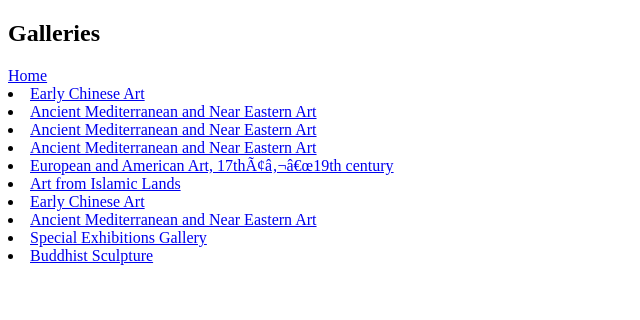
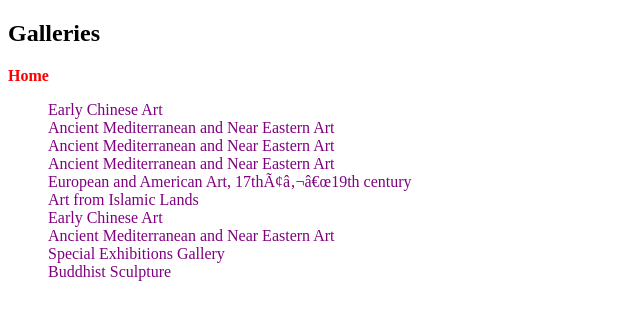
Before and after one commit to sonhyejoo/art-museum, a React (Create React App) app: page / in a window 1280 px wide. Shown: the top 320 px of the page, without its empty margins (0-640 px from the left). Built offline with nearby package versions, Linux system fonts and the light colour scheme.

Commit message:
galleryview route created

```diff
--- a/src/App.js
+++ b/src/App.js
@@ -1,8 +1,21 @@
 import harvardArt from "./data/harvardArt";
 import GalleryNavigation from "./components/GalleryNavigation";
+import GalleryView from "./components/GalleryView";
+import { Route, Switch, NavLink, Router } from "react-router-dom";
 
 function App() {
-  return <GalleryNavigation galleries={harvardArt} />;
+  return (
+    <div className="page-wrapper">
+      <Switch>
+        <Route exact path="/">
+          <GalleryNavigation galleries={harvardArt} />
+        </Route>
+        <Route path="/galleries/:galleryId">
+          <GalleryView />
+        </Route>
+      </Switch>
+    </div>
+  );
 }
 
 export default App;
--- /dev/null
+++ b/src/components/GalleryNavigation/GalleryNavigation.css
@@ -0,0 +1,12 @@
+a{
+  text-decoration: none;
+  color: purple;
+}
+ul{
+  list-style: none;
+}
+.active{
+  text-decoration:none;
+  font-weight: bold;
+  color: red;
+}
--- a/src/components/GalleryNavigation/index.js
+++ b/src/components/GalleryNavigation/index.js
@@ -1,4 +1,5 @@
 import { NavLink, useRouteMatch } from "react-router-dom";
+import "./GalleryNavigation.css";
 
 function GalleryNavigation({ galleries: { records: records } }) {
   const { url } = useRouteMatch();
@@ -7,6 +8,7 @@ function GalleryNavigation({ galleries: { records: records } }) {
     <nav>
       <h1>Galleries</h1>
       <NavLink to="/">Home</NavLink>
+      <ul>
         {records.map((el) => {
           return (
             <li key={el.id}>
@@ -14,6 +16,7 @@ function GalleryNavigation({ galleries: { records: records } }) {
             </li>
           );
         })}
+      </ul>
     </nav>
   );
 }
--- /dev/null
+++ b/src/components/GalleryView/index.js
@@ -0,0 +1,9 @@
+function GalleryView() {
+  return (
+    <div>
+      <h1>Hello from GalleryView</h1>
+    </div>
+  );
+}
+
+export default GalleryView;
```
Lines whose indentation alone changed are shown as unchanged.
